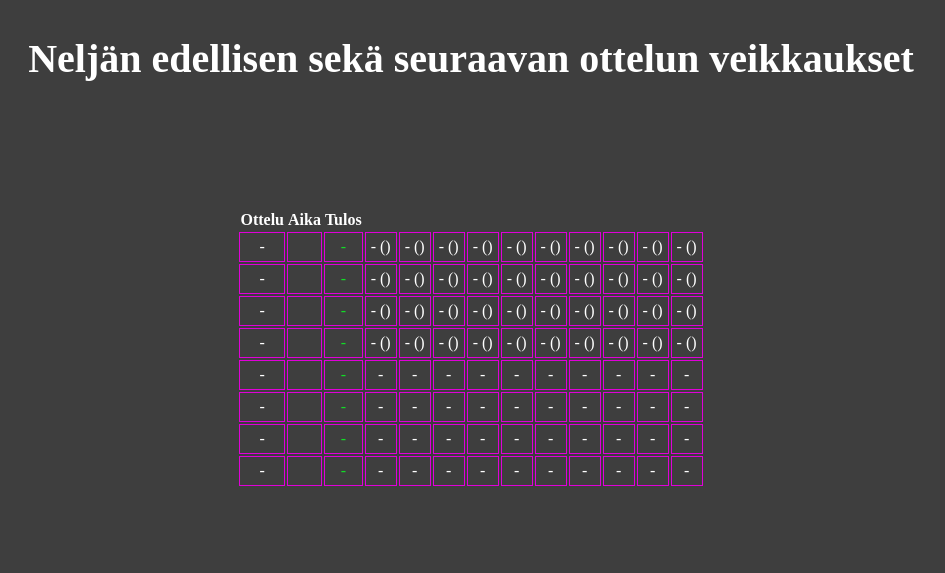
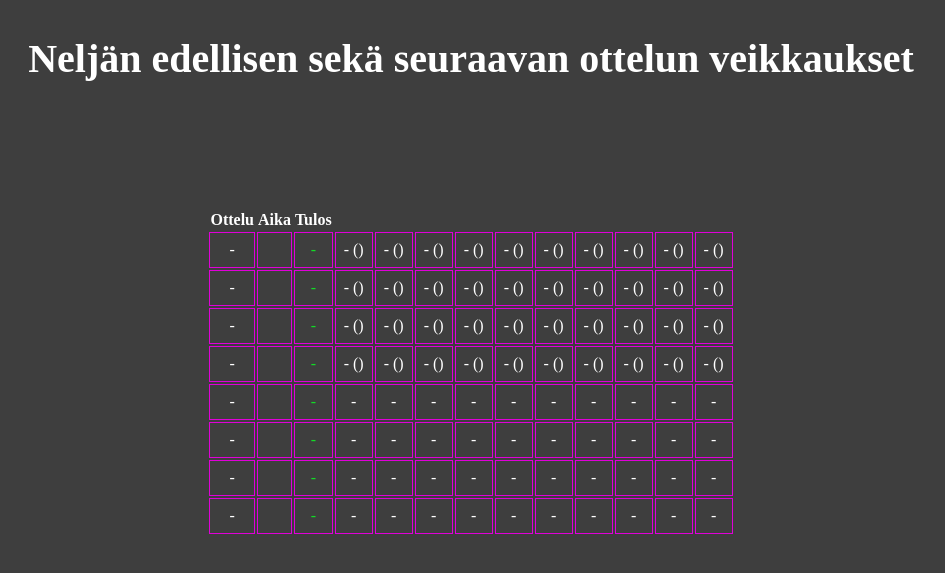
Before and after one commit to Saukka/Euroveikkaus, a Flask app: template templates/table.html in a window 1280 px wide. Shown: the top 573 px of the page, without its empty margins (169-1114 px from the left). Run offline with Flask 2, Linux system fonts and the light colour scheme; the template is opened without the code that fills it, so the values that code supplies are empty.

Commit message:
more padding

```diff
--- a/static/style.css
+++ b/static/style.css
@@ -16,7 +16,7 @@ h1 {
 
 td {
     border: solid 1px #e000d9;
-    padding: 5px;
+    padding: 8px;
 }
 
 #table {
```
